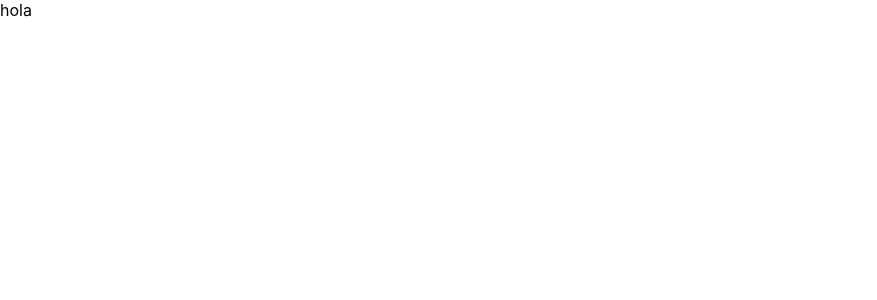
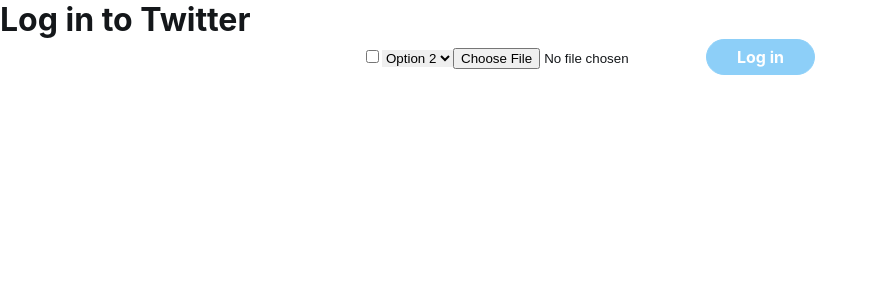
Before and after one commit to antandbar/advertpop, a React (Create React App) app: page / in a window 1280 px wide. Shown: the top 300 px of the page, without its empty margins (0-877 px from the left). Built offline with nearby package versions, Linux system fonts and the light colour scheme.

Commit message:
feat: Primera versión login

```diff
--- a/package.json
+++ b/package.json
@@ -6,9 +6,11 @@
     "@testing-library/jest-dom": "^5.16.2",
     "@testing-library/react": "^12.1.4",
     "@testing-library/user-event": "^13.5.0",
+    "axios": "^0.26.1",
     "react": "^17.0.2",
     "react-dom": "^17.0.2",
     "react-scripts": "5.0.0",
+    "styled-components": "^5.3.3",
     "web-vitals": "^2.1.4"
   },
   "scripts": {
--- a/src/App.js
+++ b/src/App.js
@@ -1,9 +1,21 @@
+import { useState } from 'react';
+import LoginPage from './components/auth/LoginPage/LoginPage';
 
 
 function App() {
+  const [isLogged, setIsLogged] = useState(false);
+
+  const handleLogin = () => {
+    setIsLogged(true);
+  };
+
   return (
     <div className="App">
-hola
+      {isLogged ? (
+        <h1>Hola</h1>
+      ) : (
+        <LoginPage onLogin={handleLogin} />
+      )}
     </div>
   );
 }
--- /dev/null
+++ b/src/api/client.js
@@ -0,0 +1,28 @@
+import axios from 'axios';
+
+const client = axios.create({
+  baseURL: `${process.env.REACT_APP_API_BASE_URL}/api`,
+});
+
+client.interceptors.response.use(
+  response => response.data,
+  error => {
+    if (!error.response) {
+      return Promise.reject({ message: error.message });
+    }
+    return Promise.reject({
+      message: error.response.statusText,
+      ...error.response,
+      ...error.response.data,
+    });
+  },
+);
+
+export const setAuthorizationHeader = token =>
+  (client.defaults.headers.common['Authorization'] = `Bearer ${token}`);
+
+export const removeAuthorizationHeader = () => {
+  delete client.defaults.headers.common['Authorization'];
+};
+
+export default client;
--- /dev/null
+++ b/src/components/auth/LoginPage/LoginPage.css
@@ -0,0 +1,25 @@
+.loginPage {
+  margin-left: auto;
+  margin-right: auto;
+  margin-top: 40px;
+  max-width: 600px;
+  padding: 0 15px;
+  width: 100%;
+}
+
+.loginPage-title {
+  align-items: center;
+  display: flex;
+  height: 64px;
+  justify-content: center;
+  margin-bottom: 10px;
+}
+
+.loginPage-error {
+  background-color: rgb(224, 36, 94, 0.1);
+  border: 1px solid rgba(224, 36, 94, 0.2);
+  border-radius: 5px;
+  color: rgb(224, 36, 94);
+  margin-top: 20px;
+  padding: 10px 15px;
+}
--- /dev/null
+++ b/src/components/auth/LoginPage/LoginPage.js
@@ -0,0 +1,92 @@
+import { useState } from 'react';
+import Button from '../../common/Button';
+import { login } from '../service';
+
+function LoginPage({ onLogin }) {
+  const [credentials, setCredentials] = useState({
+    email: '',
+    password: '',
+    remember: false,
+  });
+  const [isLoading, setIsLoading] = useState(false);
+  const [error, setError] = useState(null);
+
+  const { email, password, remember } = credentials;
+
+  const handleChange = event => {
+    setCredentials(credentials => ({
+      ...credentials,
+      [event.target.name]:
+        event.target.type === 'checkbox'
+          ? event.target.checked
+          : event.target.value,
+    }));
+  };
+
+  const resetError = () => setError(null);
+
+  const handleSubmit = async event => {
+    event.preventDefault();
+    try {
+      resetError();
+      setIsLoading(true);
+      await login(credentials);
+      setIsLoading(false);
+      onLogin();
+    } catch (error) {
+      setError(error);
+      setIsLoading(false);
+    }
+  };
+
+  return (
+    <div className="loginPage">
+      <h1 className="loginPage-title">Log in to Twitter</h1>
+      <form onSubmit={handleSubmit}>
+        <input
+          type="text"
+          name="email"
+          value={email}
+          onChange={handleChange}
+        />
+        <input
+          type="password"
+          name="password"
+          value={password}
+          onChange={handleChange}
+        />
+        <input
+          type="checkbox"
+          name="remember"
+          checked={remember}
+          value="remember"
+          onChange={handleChange}
+        />
+        <select value="2" onChange={event => console.log(event)}>
+          <option value="1">Option 1</option>
+          <option value="2">Option 2</option>
+          <option value="3">Option 3</option>
+        </select>
+        <input
+          type="file"
+          onChange={event => console.log(event.target.files[0])}
+        />
+
+        <Button
+          type="submit"
+          variant="primary"
+          disabled={!email || !password || isLoading}
+        >
+          Log in
+        </Button>
+      </form>
+      {error && (
+        <div onClick={resetError} style={{ color: 'red' }}>
+          {error.message}
+        </div>
+      )}
+    </div>
+  );
+}
+
+export default LoginPage;
--- /dev/null
+++ b/src/components/auth/service.js
@@ -0,0 +1,9 @@
+import client, { setAuthorizationHeader } from '../../api/client';
+import storage from '../../utils/storage';
+
+export const login = ({ remember, ...credentials }) => {
+  return client.post('/auth/login', credentials).then(({ accessToken }) => {
+    setAuthorizationHeader(accessToken);
+    storage.set('auth', accessToken);
+  });
+};
--- /dev/null
+++ b/src/components/common/Button.js
@@ -0,0 +1,36 @@
+import styled from 'styled-components';
+
+const accentColor = 'rgb(29, 161, 242)';
+
+const Button = styled.button`
+  align-items: center;
+  background-color: ${props =>
+    props.variant === 'primary' ? accentColor : 'white'};
+  border-radius: 9999px;
+  border-style: solid;
+  border-width: 1px;
+  border-color: ${accentColor};
+  color: ${props => (props.variant === 'primary' ? 'white' : accentColor)};
+  cursor: pointer;
+  display: inline-flex;
+  font: inherit;
+  font-weight: bold;
+  min-height: 36px;
+  justify-content: center;
+  min-width: 72px;
+  outline-style: none;
+  opacity: ${props => (props.disabled ? 0.5 : 1)};
+  padding: 0 30px;
+  pointer-events: ${props => (props.disabled ? 'none' : 'auto')};
+  text-decoration: none;
+  transition: background-color 0.2s;
+
+  &:hover {
+    background-color: ${props =>
+      props.variant === 'primary'
+        ? 'rgb(26, 145, 218)'
+        : 'rgba(29, 161, 242, 0.1)'};
+  }
+`;
+
+export default Button;
--- a/src/index.css
+++ b/src/index.css
@@ -1,4 +1,10 @@
+* {
+  box-sizing: border-box;
+  border-width: 0;
+}
+
 body {
+  color: rgb(20, 23, 26);
   margin: 0;
   font-family: -apple-system, BlinkMacSystemFont, 'Segoe UI', 'Roboto', 'Oxygen',
     'Ubuntu', 'Cantarell', 'Fira Sans', 'Droid Sans', 'Helvetica Neue',
@@ -6,3 +12,42 @@
   -webkit-font-smoothing: antialiased;
   -moz-osx-font-smoothing: grayscale;
 }
+
+a {
+  text-decoration: none;
+  color: inherit;
+}
+
+h1,
+h2,
+h3,
+h4,
+h5,
+h6 {
+  margin: 0;
+}
+
+ul {
+  margin: 0;
+  padding: 0;
+  list-style: none;
+}
+
+svg {
+  fill: currentColor;
+}
+
+.bordered {
+  border-color: rgb(230, 236, 240);
+  border-style: solid;
+}
+
+.left {
+  flex: 0 0 auto;
+  margin-right: 10px;
+}
+
+.right {
+  flex: 1;
+  padding-bottom: 10px;
+}
--- a/src/index.js
+++ b/src/index.js
@@ -2,10 +2,15 @@
 import ReactDOM from 'react-dom';
 import './index.css';
 import App from './App';
+import storage from './utils/storage';
+import { setAuthorizationHeader } from './api/client';
+
+const accessToken = storage.get('auth');
+setAuthorizationHeader(accessToken);
 
 ReactDOM.render(
   <React.StrictMode>
-    <App />
+    <App isInitiallyLogged={!!accessToken} />
   </React.StrictMode>,
   document.getElementById('root')
 );
--- /dev/null
+++ b/src/utils/storage.js
@@ -0,0 +1,23 @@
+const storage = {
+  get(key) {
+    const value = localStorage.getItem(key);
+    if (!value) {
+      return null;
+    }
+    return JSON.parse(value);
+  },
+
+  set(key, value) {
+    localStorage.setItem(key, JSON.stringify(value));
+  },
+
+  remove(key) {
+    localStorage.removeItem(key);
+  },
+
+  clear() {
+    localStorage.clear();
+  },
+};
+
+export default storage;
```
Also changed, not shown: src/components/auth/LoginPage/LoginForm.css (added, +8 -0 lines), src/components/common/FormField.css (added, +33 -0 lines), 2 other files (tests, documents, lock files or other folders).
